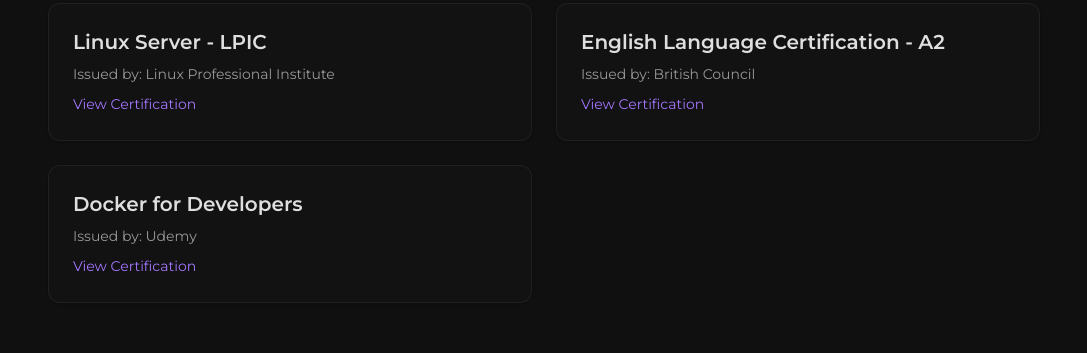
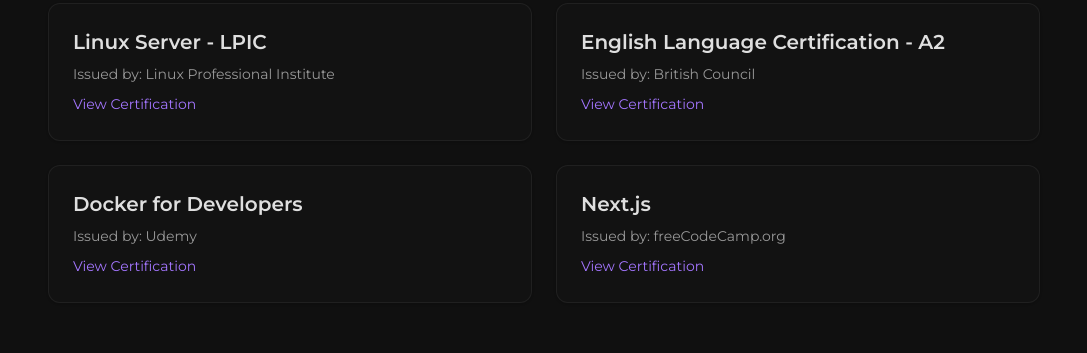
Before and after one commit to amriOmaar/portfolio, an Astro site: page / in a window 1280 px wide. Shown: the part 870-1223 px from the top of the page, without its empty margins (96-1183 px from the left). Built offline with nearby package versions, Linux system fonts and the light colour scheme; Astro itself is replaced by a stand-in of ours; some packages are replaced by stand-ins of ours; no server answers; the database is empty.

Commit message:
add new certif

```diff
--- a/src/components/certifications.astro
+++ b/src/components/certifications.astro
@@ -14,6 +14,11 @@ const certifications = [
   {
     title: "Docker for Developers",
     issuer: "Udemy",
+    link: "#",
+  },
+  {
+    title: "Next.js",
+    issuer: "freeCodeCamp.org",
     link: "#",
   },
 ];
```
